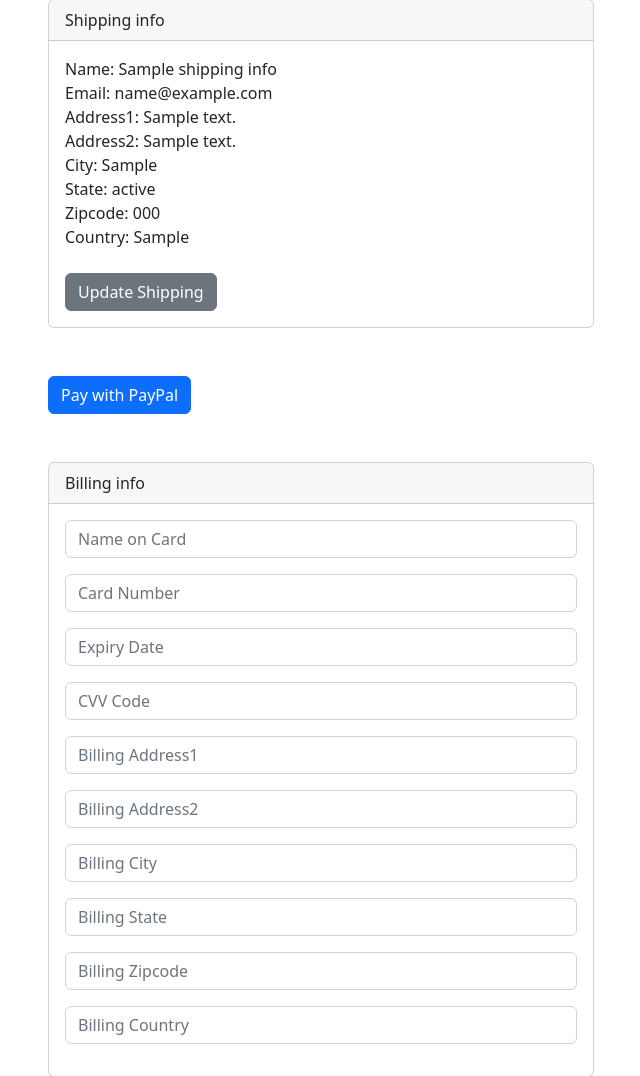
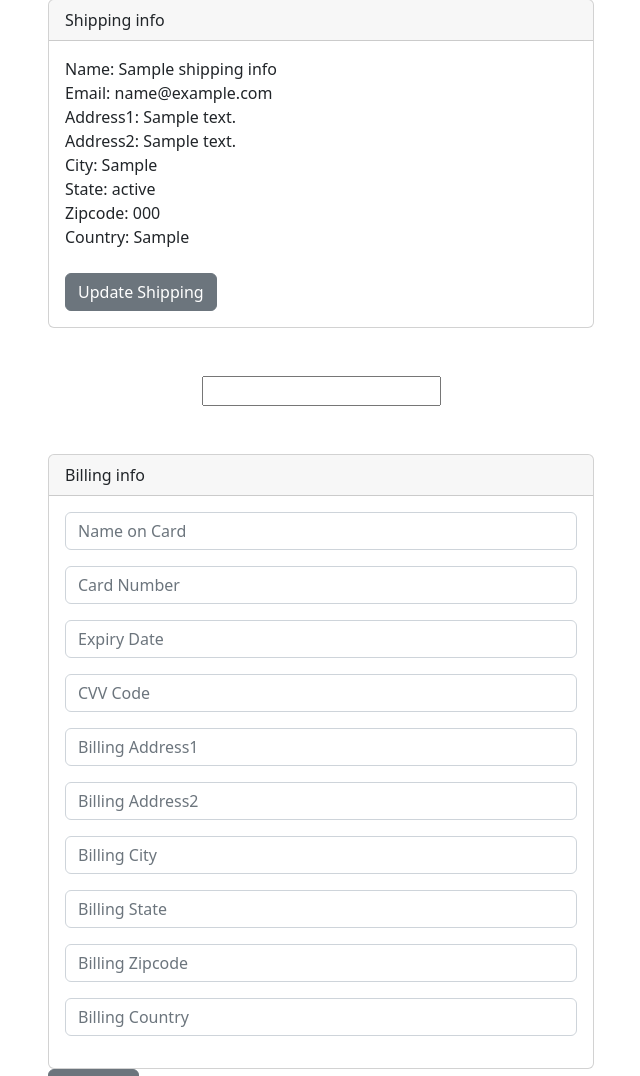
Before and after one commit to MamathaMurthyVanga/django_ecommerce, a Django app: template payment/templates/payment/billing_info.html in a window 1280 px wide. Shown: the part 700-1776 px from the top of the page, without its empty margins (319-959 px from the left). Run offline with Django 5.2, Linux system fonts and the light colour scheme; tables that the repository leaves empty hold one stand-in row (values such as "Sample post"); the template is opened without the code that fills it: values that come from a table or form of the project are taken from there, most other values are stand-ins (such as "Sample title", 1, 10 or a date in 2020); form fields are guessed from the names that the template uses; some libraries are stand-ins or nearby versions.

Commit message:
paypal payments with USD

```diff
--- a/payment/templates/payment/billing_info.html
+++ b/payment/templates/payment/billing_info.html
@@ -73,11 +73,11 @@
                           </div>
                           <br/><br/>
 
-                          <!-- <center>{{paypal_form.render}}</center> -->
-                          <form action="https://www.sandbox.paypal.com/cgi-bin/webscr" method="post">
+                          <center>{{paypal_form.render}}</center>
+                          <!-- <form action="https://www.sandbox.paypal.com/cgi-bin/webscr" method="post">
                             {{ paypal_form.as_p }}
                             <input type="submit" value="Pay with PayPal" class="btn btn-primary" />
-                          </form>
+                          </form> -->
 
 
 
```
